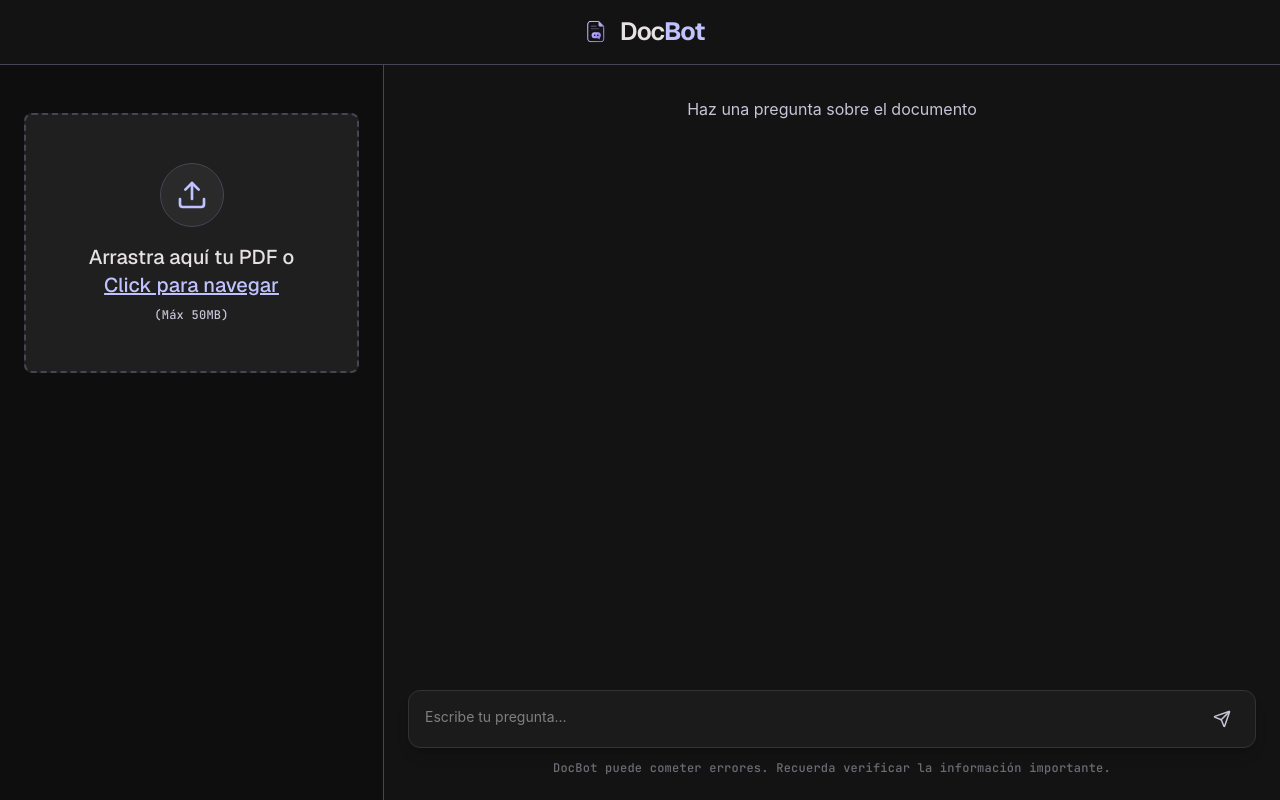
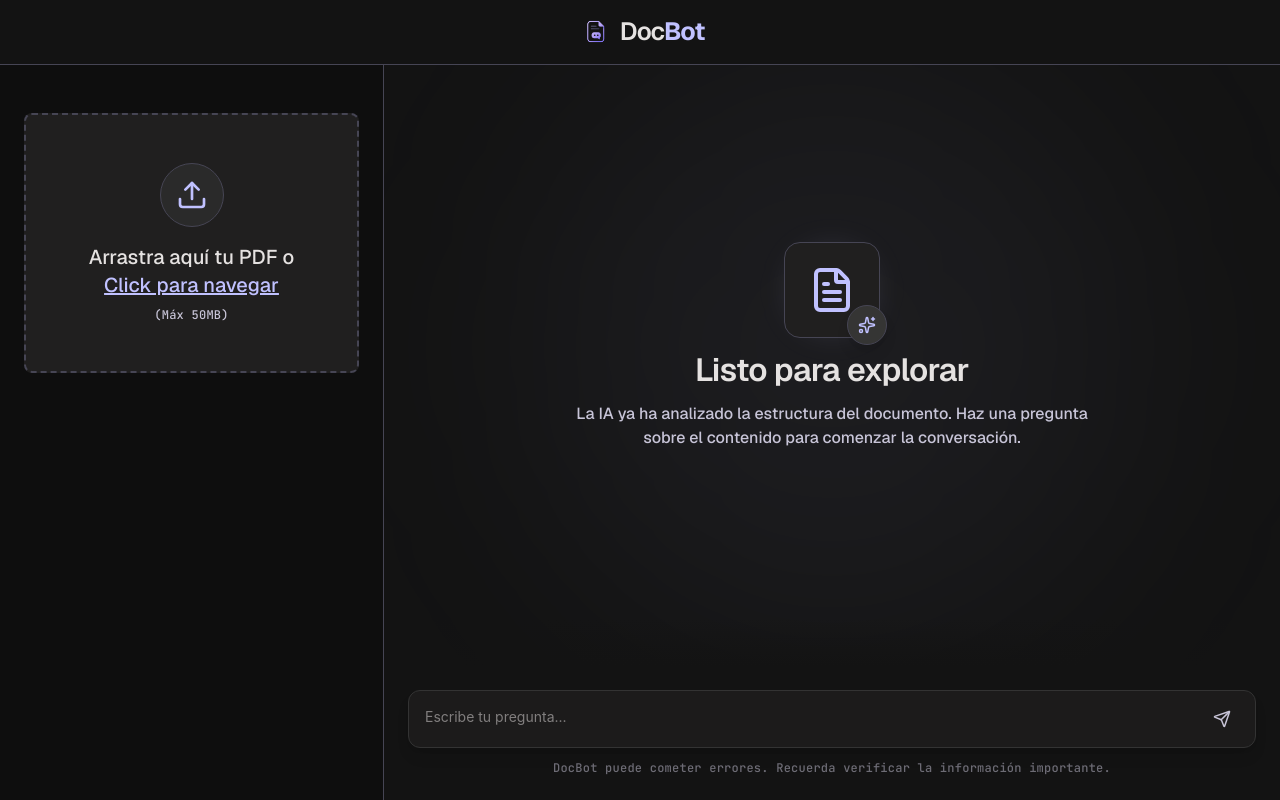
Before and after one commit to josegijon/DocBot, a React (Vite) app in the folder frontend/: page / in a window 1280 px wide. Built offline with nearby package versions, Linux system fonts and the light colour scheme.

Commit message:
feat: add ChatOnboarding component and integrate it into ChatWindow for enhanced user guidance; pass filename prop to ChatWindow

```diff
--- a/frontend/src/App.tsx
+++ b/frontend/src/App.tsx
@@ -64,7 +64,7 @@ export const App = () => {
 
         {/* Panel der */}
         <main className='flex-1 overflow-hidden'>
-          <ChatWindow docId={docId} sessionId={sessionId} />
+          <ChatWindow docId={docId} sessionId={sessionId} filename={filename} />
         </main>
       </div>
 
--- /dev/null
+++ b/frontend/src/components/ChatOnboarding.tsx
@@ -0,0 +1,31 @@
+import { FileText, Sparkles } from "lucide-react"
+
+interface ChatOnboardingProps {
+    filename: string | null
+}
+
+export const ChatOnboarding = ({ filename }: ChatOnboardingProps) => {
+    return (
+        <div className="flex-1 flex flex-col items-center justify-center relative h-full">
+            <div className="absolute top-1/2 left-1/2 -translate-x-1/2 -translate-y-1/2 w-150 h-150 bg-primary/5 rounded-full blur-[120px] pointer-events-none"></div>
+
+            <div className="max-w-3xl w-full flex flex-col items-center gap-3 text-center z-10">
+                <div className="relative group">
+                    <div className="absolute inset-0 bg-primary/20 blur-xl rounded-full scale-75 group-hover:scale-100 transition-transform duration-700"></div>
+                    <div className="relative w-24 h-24 bg-surface-container border border-outline-variant rounded-2xl flex items-center justify-center text-primary">
+                        <FileText size={48} />
+                        <div className="absolute -bottom-2 -right-2 w-10 h-10 bg-surface-container-highest border border-outline-variant rounded-full flex items-center justify-center shadow-lg">
+                            <Sparkles size={18} />
+                        </div>
+                    </div>
+                </div>
+                <h2 className="font-geist text-headline-lg text-on-surface tracking-tight">
+                    Listo para explorar <span className="text-primary font-jetbrains italic">{filename}</span>
+                </h2>
+                <p className="font-geist text-body-lg text-on-surface-variant max-w-lg">
+                    La IA ya ha analizado la estructura del documento. Haz una pregunta sobre el contenido para comenzar la conversación.
+                </p>
+            </div>
+        </div>
+    )
+}
--- a/frontend/src/components/ChatWindow.tsx
+++ b/frontend/src/components/ChatWindow.tsx
@@ -2,13 +2,15 @@ import { useChat } from "../hooks/useChat"
 import { MessageBubble } from "./MessageBubble"
 import { InputBar } from "./InputBar"
 import { useEffect, useRef } from "react"
+import { ChatOnboarding } from "./ChatOnboarding"
 
 interface ChatWindowProps {
     docId: string | null
     sessionId: string
+    filename: string | null
 }
 
-export const ChatWindow = ({ docId, sessionId }: ChatWindowProps) => {
+export const ChatWindow = ({ docId, sessionId, filename }: ChatWindowProps) => {
     const { messages, isLoading, sendMessage } = useChat(docId, sessionId)
 
     const bottomRef = useRef<HTMLDivElement>(null)
@@ -22,9 +24,7 @@ export const ChatWindow = ({ docId, sessionId }: ChatWindowProps) => {
             <div className="relative flex-1 overflow-hidden">
                 <div className="flex-1 h-full overflow-y-auto p-8 flex flex-col gap-10 chat-scrollbar">
                     {messages.length === 0 && (
-                        <p className="text-on-surface-variant text-center">
-                            Haz una pregunta sobre el documento
-                        </p>
+                        <ChatOnboarding filename={filename} />
                     )}
                     {messages.map((message, index) => (
                         <MessageBubble key={index} message={message} />
```
Also changed, not shown: frontend/src/assets/fonts/JetBrainsMono-Italic.ttf (added).
